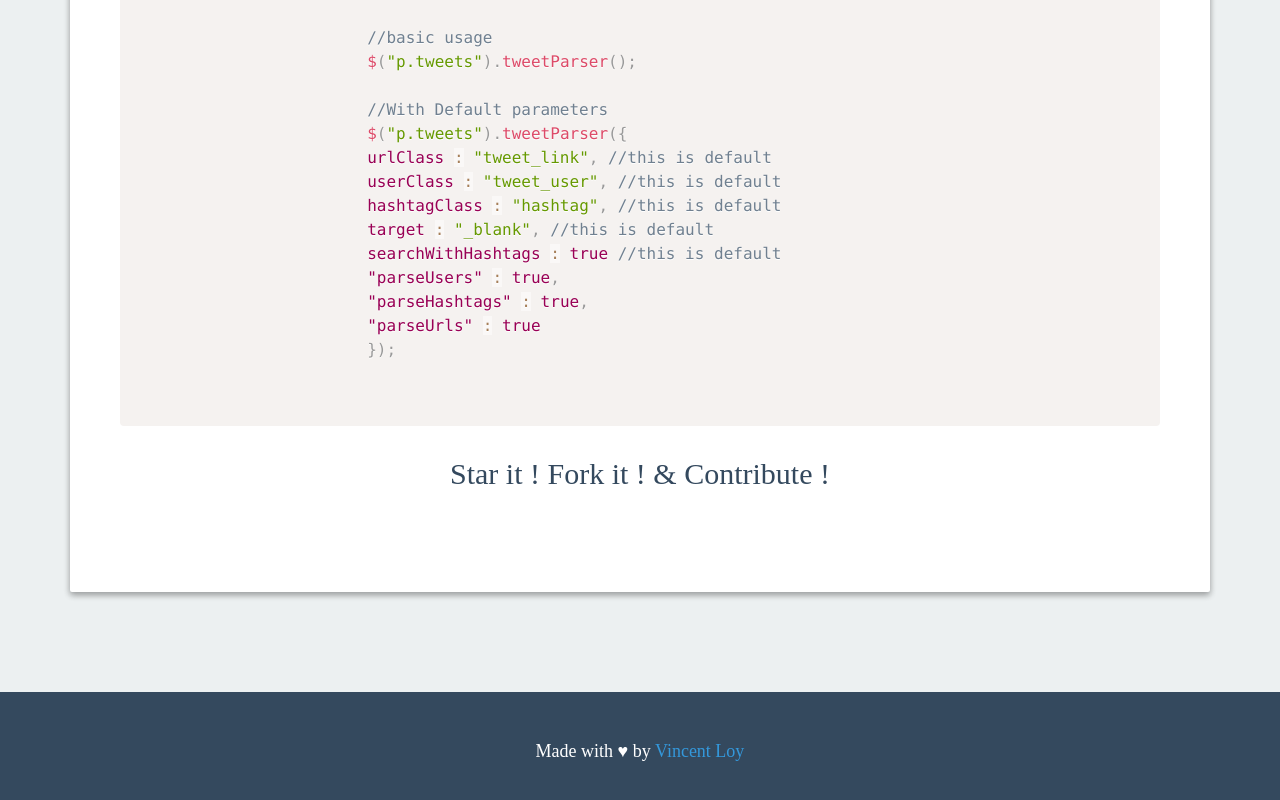
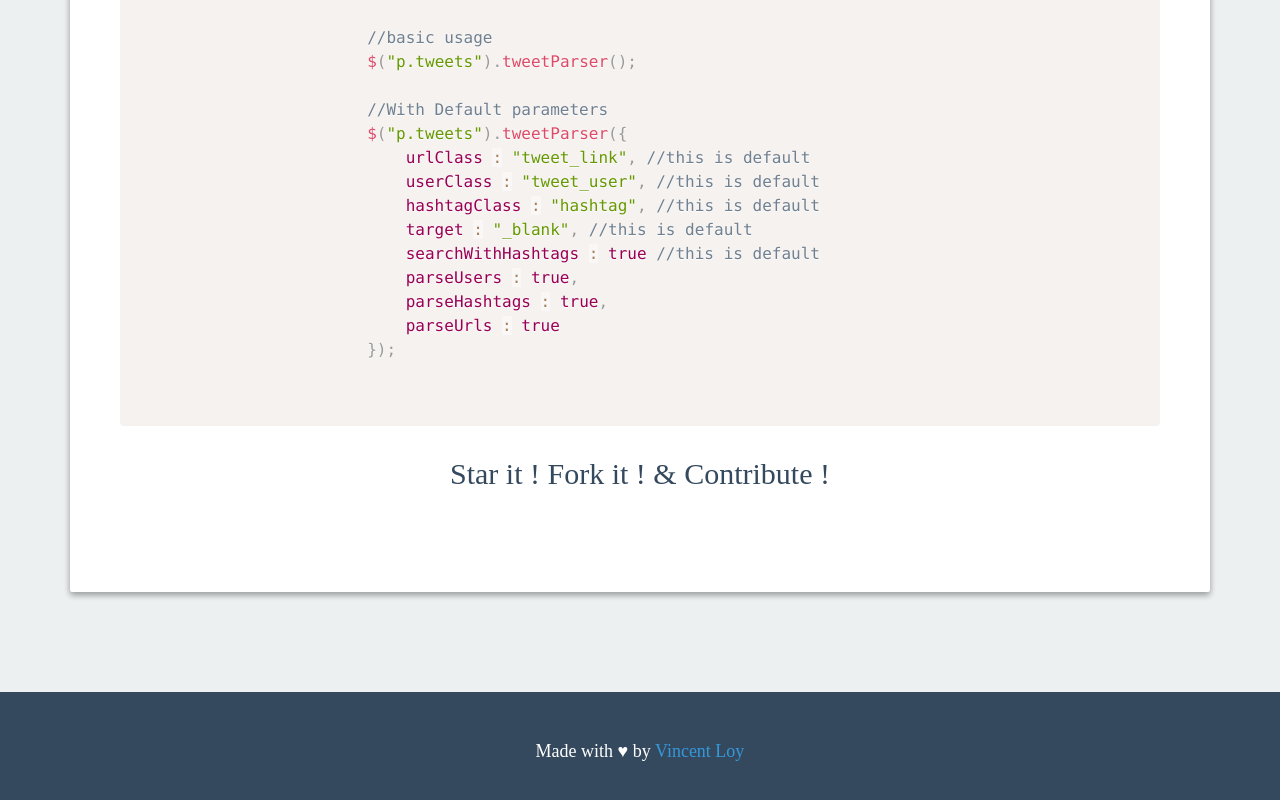
Before and after one commit to VincentLoy/tweetParser.js, a website: page demo/index.html in a window 1280 px wide. Shown: the part 1167-1967 px from the top of the page. Drawn offline with nearby package versions, Linux system fonts and the light colour scheme; grey boxes are pictures that could not be loaded.

Commit message:
update readme.md

```diff
--- a/demo/index.html
+++ b/demo/index.html
@@ -130,14 +130,14 @@
 
 						//With Default parameters
 						$("p.tweets").tweetParser({
-						urlClass : "tweet_link", //this is default
-						userClass : "tweet_user", //this is default
-						hashtagClass : "hashtag", //this is default
-						target : "_blank", //this is default
-						searchWithHashtags : true //this is default
-						"parseUsers" : true,
-						"parseHashtags" : true,
-						"parseUrls" : true
+							urlClass : "tweet_link", //this is default
+							userClass : "tweet_user", //this is default
+							hashtagClass : "hashtag", //this is default
+							target : "_blank", //this is default
+							searchWithHashtags : true //this is default
+							parseUsers : true,
+							parseHashtags : true,
+							parseUrls : true
 						});
 					</code>
 				</pre>
```
Also changed, not shown: README.md.
